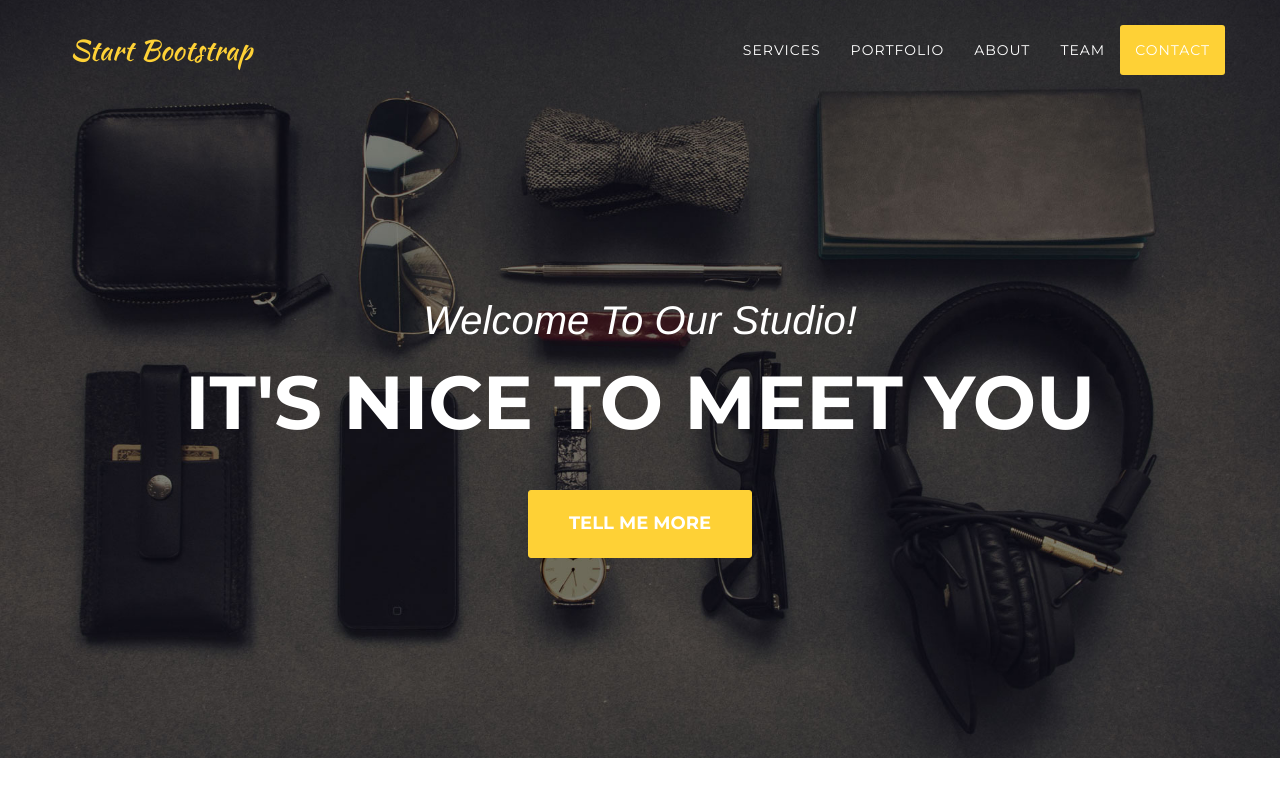
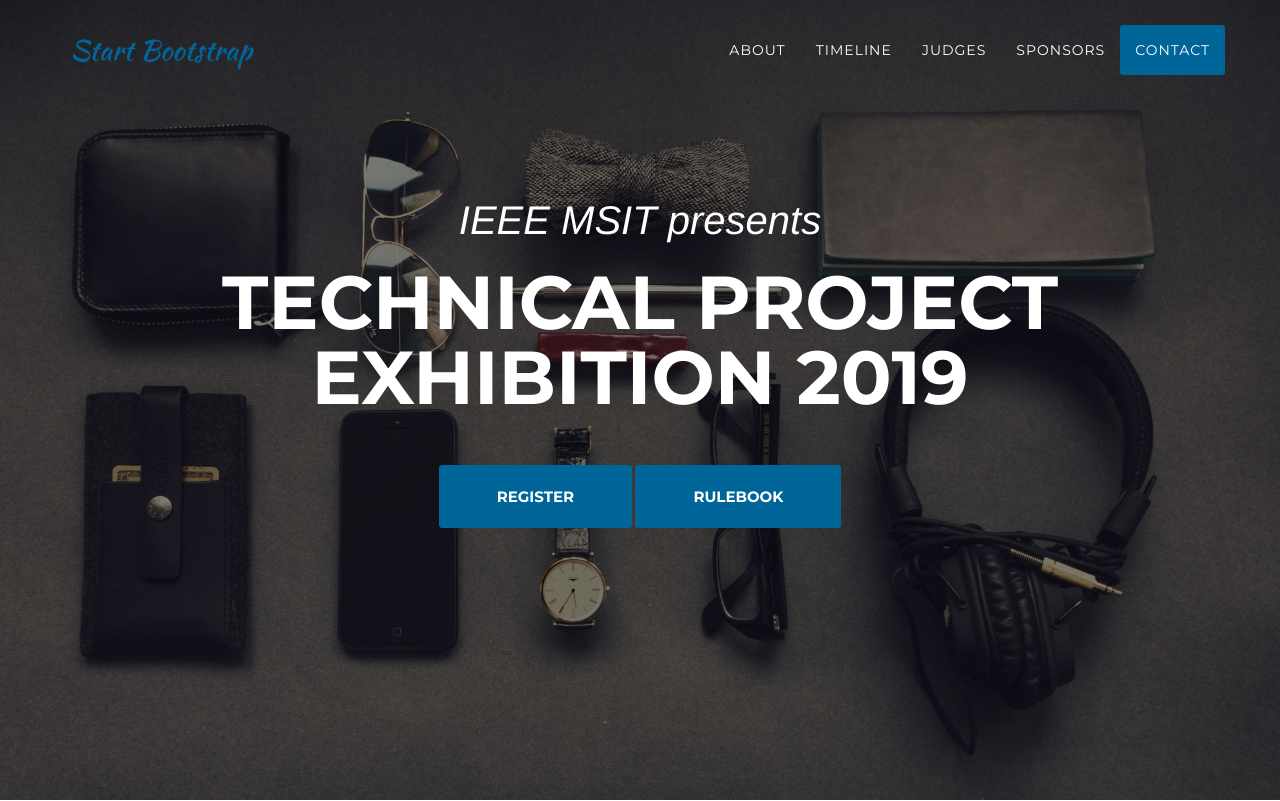
Before and after one commit to ieeecompsoc/tpe2019, a website: page index.html in a window 1280 px wide. Shown: the top 801 px of the page. Drawn offline with nearby package versions, Linux system fonts and the light colour scheme; a web font is replaced by a local one.

Commit message:
Color Scheme and Header

```diff
--- a/index.html
+++ b/index.html
@@ -9,7 +9,7 @@
     <meta name="description" content="">
     <meta name="author" content="">
 
-    <title>Agency - Start Bootstrap Theme</title>
+    <title>Technical Project Exhibition - 2019</title>
 
     <!-- Bootstrap Core CSS -->
     <link href="vendor/bootstrap/css/bootstrap.min.css" rel="stylesheet">
@@ -22,7 +22,7 @@
     <link href='https://fonts.googleapis.com/css?family=Roboto+Slab:400,100,300,700' rel='stylesheet' type='text/css'>
 
     <!-- Theme CSS -->
-    <link href="css/agency.min.css" rel="stylesheet">
+    <link href="css/agency.css" rel="stylesheet">
 
     <!-- HTML5 Shim and Respond.js IE8 support of HTML5 elements and media queries -->
     <!-- WARNING: Respond.js doesn't work if you view the page via file:// -->
@@ -53,16 +53,16 @@
                         <a href="#page-top"></a>
                     </li>
                     <li>
-                        <a class="page-scroll" href="#services">Services</a>
+                        <a class="page-scroll" href="#services">About</a>
                     </li>
                     <li>
-                        <a class="page-scroll" href="#portfolio">Portfolio</a>
+                        <a class="page-scroll" href="#portfolio">Timeline</a>
                     </li>
                     <li>
-                        <a class="page-scroll" href="#about">About</a>
+                        <a class="page-scroll" href="#about">Judges</a>
                     </li>
                     <li>
-                        <a class="page-scroll" href="#team">Team</a>
+                        <a class="page-scroll" href="#team">Sponsors</a>
                     </li>
                     <li>
                         <a class="page-scroll" href="#contact">Contact</a>
@@ -78,9 +78,10 @@
     <header>
         <div class="container">
             <div class="intro-text">
-                <div class="intro-lead-in">Welcome To Our Studio!</div>
-                <div class="intro-heading">It's Nice To Meet You</div>
-                <a href="#services" class="page-scroll btn btn-xl">Tell Me More</a>
+                <div class="intro-lead-in">IEEE MSIT presents</div>
+                <div class="intro-heading">Technical Project Exhibition 2019</div>
+                <a href="#services" class="page-scroll btn btn-xl">Register</a>
+                <a href="#services" class="page-scroll btn btn-xl">Rulebook</a>
             </div>
         </div>
     </header>
--- a/scss/_variables.scss
+++ b/scss/_variables.scss
@@ -2,7 +2,7 @@
 
 // Gray and Brand Colors for use across theme
 
-$theme-primary:    #fed136;
+$theme-primary:    #006699;
 $theme-danger:     #e74c3c;
 
 $gray-base:			#000 !default;
--- a/scss/agency.scss
+++ b/scss/agency.scss
@@ -167,6 +167,7 @@
 }
 
 header {
+    height: 100vh;
     background-image: url('../img/header-bg.jpg');
     background-repeat: no-repeat;
     background-attachment: scroll;
@@ -175,7 +176,7 @@
     text-align: center;
     color: white;
     .intro-text {
-        padding-top: 100px;
+        padding-top: 150px;
         padding-bottom: 50px;
         .intro-lead-in {
             @include serif-font;
@@ -189,7 +190,14 @@
             font-weight: 700;
             font-size: 50px;
             line-height: 50px;
-            margin-bottom: 25px;
+            margin-bottom: 100px;
+        }
+        .btn {
+            width: 40%;
+            font-size: 1.5rem;
+        }
+        .btn-xl {
+            padding: 20px 5%;
         }
     }
 }
@@ -197,7 +205,7 @@
 @media(min-width:768px) {
     header {
         .intro-text {
-            padding-top: 300px;
+            padding-top: 200px;
             padding-bottom: 200px;
             .intro-lead-in {
                 @include serif-font;
@@ -212,6 +220,10 @@
                 font-size: 75px;
                 line-height: 75px;
                 margin-bottom: 50px;
+            }
+            .btn {
+                font-size: auto;
+                width: auto;
             }
         }
     }
```
Also changed, not shown: css/agency.css, 1 other file.
